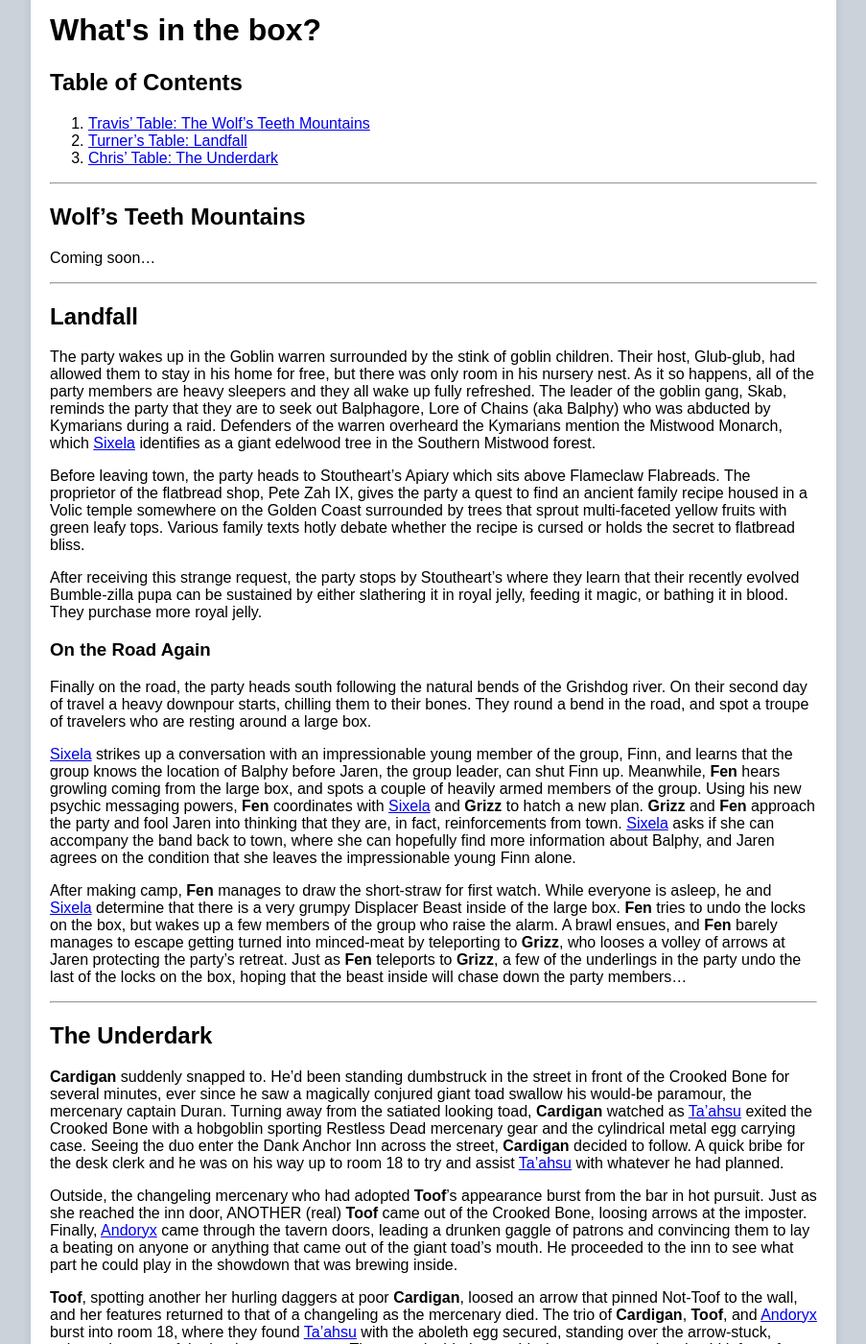
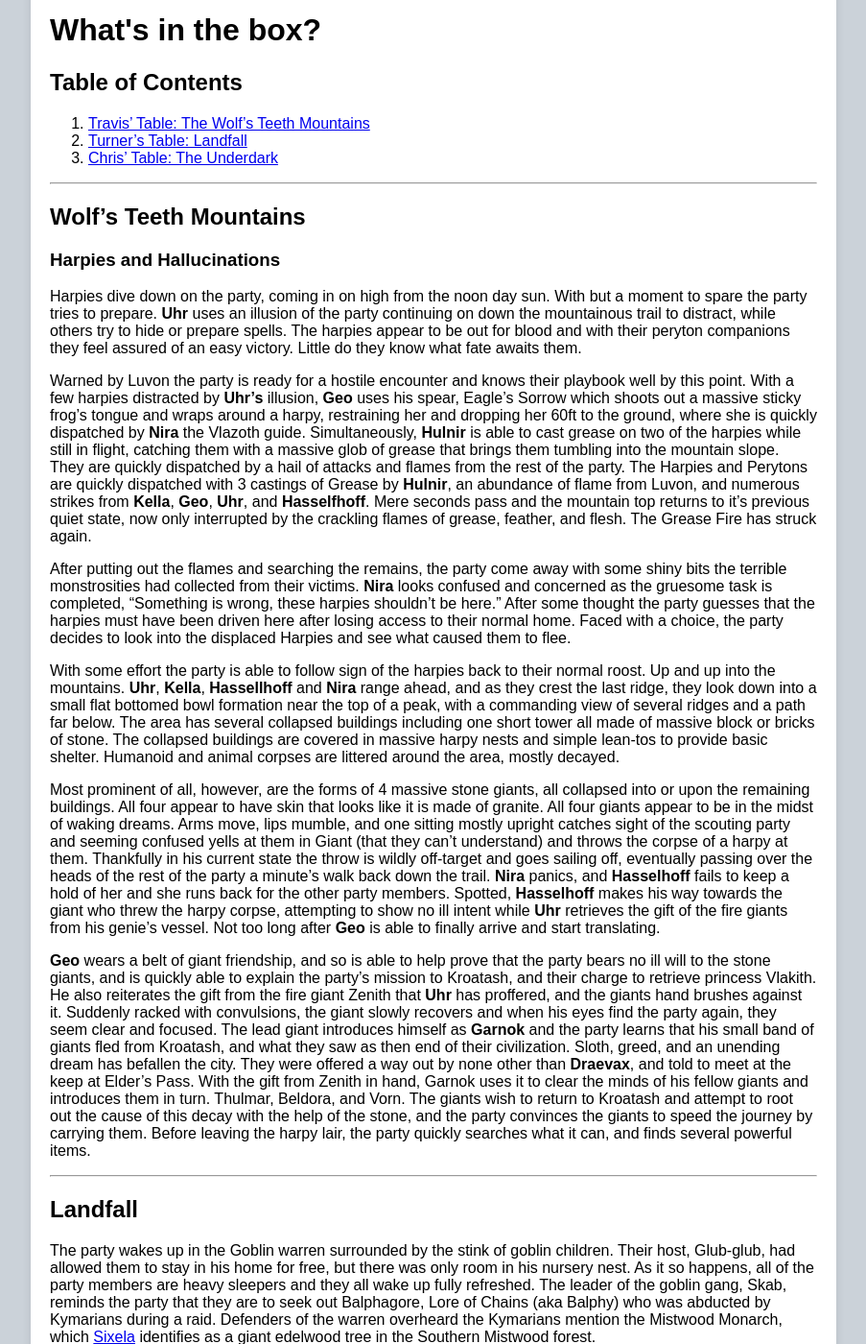
Before and after one commit to pragma-turner/tavernsandtales, a Jekyll site: the page built from _posts/2024-03-05-season-2-session-8.md, in a window 1280 px wide and 1400 px high, scrolled down 386 px. Shown: the whole window at 96% size, without its empty margins (188-1091 px from the left). Built offline with Jekyll 4.4.1, drawn with Linux system fonts in a browser that asks for light colours.

Commit message:
Update 2024-03-05-season-2-session-8.md
Add Travis' Session summary.

```diff
--- a/_posts/2024-03-05-season-2-session-8.md
+++ b/_posts/2024-03-05-season-2-session-8.md
@@ -15,7 +15,19 @@ The Beekeepers try to open a box.<br/>
 ---
 # Wolf's Teeth Mountains <a name="the-mountain"/>
 
-Coming soon...
+### Harpies and Hallucinations
+
+Harpies dive down on the party, coming in on high from the noon day sun. With but a moment to spare the party tries to prepare. **Uhr** uses an illusion of the party continuing on down the mountainous trail to distract, while others try to hide or prepare spells. The harpies appear to be out for blood and with their peryton companions they feel assured of an easy victory. Little do they know what fate awaits them.
+
+Warned by Luvon the party is ready for a hostile encounter and knows their playbook well by this point. With a few harpies distracted by **Uhr's** illusion, **Geo** uses his spear, Eagle's Sorrow which shoots out a massive sticky frog's tongue and wraps around a harpy, restraining her and dropping her 60ft to the ground, where she is quickly dispatched by **Nira** the Vlazoth guide. Simultaneously,  **Hulnir** is able to cast grease on two of the harpies while still in flight, catching them with  a massive glob of grease that brings them tumbling into the mountain slope. They are quickly dispatched by a hail of attacks and flames from the rest of the party. The Harpies and Perytons are quickly dispatched with 3 castings of Grease by **Hulnir**, an abundance of flame from Luvon, and numerous strikes from **Kella**, **Geo**, **Uhr**, and **Hasselfhoff**. Mere seconds pass and the mountain top returns to it's previous quiet state, now only interrupted by the crackling flames of grease, feather, and flesh. The Grease Fire has struck again.
+
+After putting out the flames and searching the remains, the party come away with some shiny bits the terrible monstrosities had collected from their victims. **Nira** looks confused and concerned as the gruesome task is completed, "Something is wrong, these harpies shouldn't be here." After some thought the party guesses that the harpies must have been driven here after losing access to their normal home. Faced with a choice, the party decides to look into the displaced Harpies and see what caused them to flee.
+
+With some effort the party is able to follow sign of the harpies back to their normal roost. Up and up into the mountains. **Uhr**, **Kella**, **Hassellhoff** and **Nira** range ahead, and as they crest the last ridge, they look down into a small flat bottomed bowl formation near the top of a peak, with a commanding view of several ridges and a path far below. The area has several collapsed buildings including one short tower all made of massive block or bricks of stone. The collapsed buildings are covered in massive harpy nests and simple lean-tos to provide basic shelter. Humanoid and animal corpses are littered around the area, mostly decayed.
+
+Most prominent of all, however, are the forms of 4 massive stone giants, all collapsed into or upon the remaining buildings. All four appear to have skin that looks like it is made of granite. All four giants appear to be in the midst of waking dreams. Arms move, lips mumble, and one sitting mostly upright catches sight of the scouting party and seeming confused yells at them in Giant (that they can't understand) and throws the corpse of a harpy at them. Thankfully in his current state the throw is wildly off-target and goes sailing off, eventually passing over the heads of the rest of the party a minute's walk back down the trail. **Nira** panics, and **Hasselhoff** fails to keep a hold of her and she runs back for the other party members. Spotted, **Hasselhoff** makes his way towards the giant who threw the harpy corpse, attempting to show no ill intent while **Uhr** retrieves the gift of the fire giants from his genie's vessel. Not too long after **Geo** is able to finally arrive and start translating.
+
+**Geo** wears a belt of giant friendship, and so is able to help prove that the party bears no ill will to the stone giants, and is quickly able to explain the party's mission to Kroatash, and their charge to retrieve princess Vlakith. He also reiterates the gift from the fire giant Zenith that **Uhr** has proffered, and the giants hand brushes against it. Suddenly racked with convulsions, the giant slowly recovers and when his eyes find the party again, they seem clear and focused.   The lead giant introduces himself as **Garnok** and the party learns that his small band of giants fled from Kroatash, and what they saw as then end of their civilization. Sloth, greed, and an unending dream has befallen the city. They were offered a way out by none other than **Draevax**, and told to meet at the keep at Elder's Pass. With the gift from Zenith in hand, Garnok uses it to clear the minds of his fellow giants and introduces them in turn. Thulmar, Beldora, and Vorn. The giants wish to return to Kroatash and attempt to root out the cause of this decay with the help of the stone, and the party convinces the giants to speed the journey by carrying them. Before leaving the harpy lair, the party quickly searches what it can, and finds several powerful items.
 
 ---
 # Landfall <a name="landfall"/>
```
